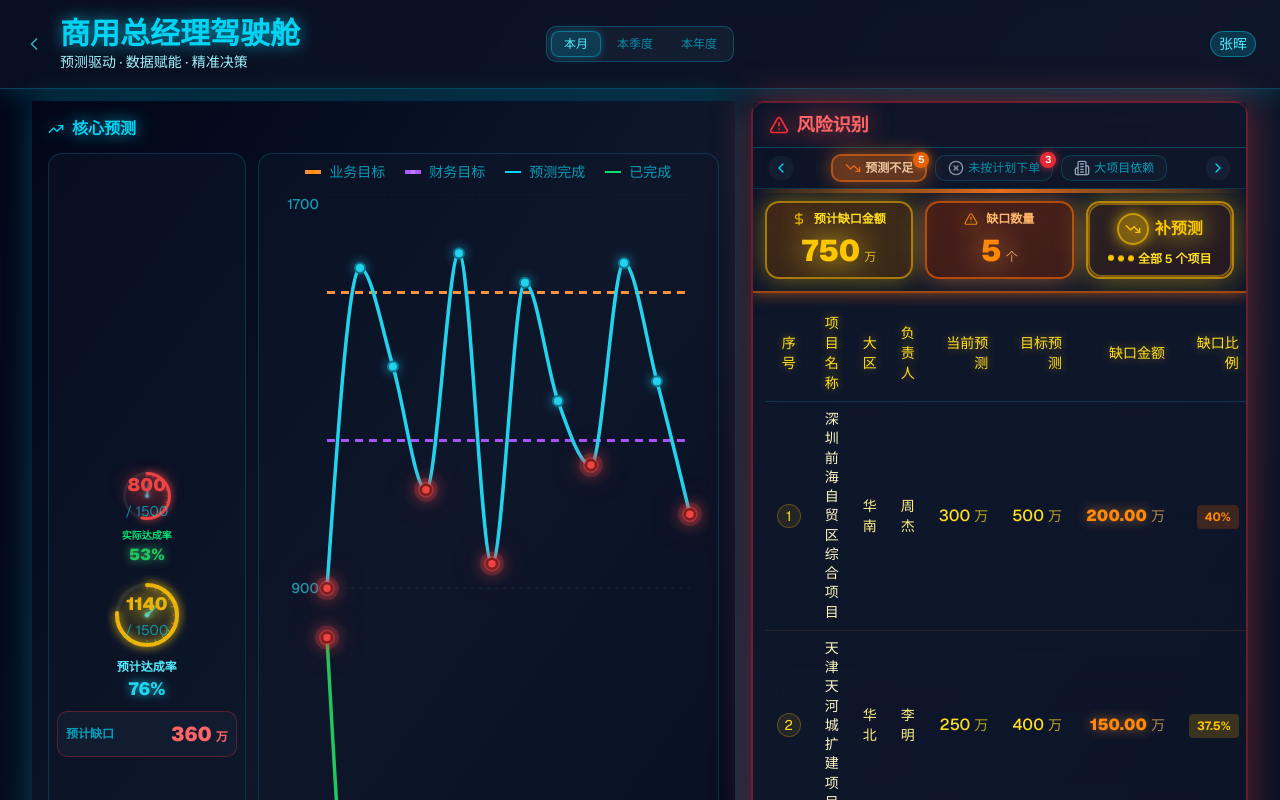
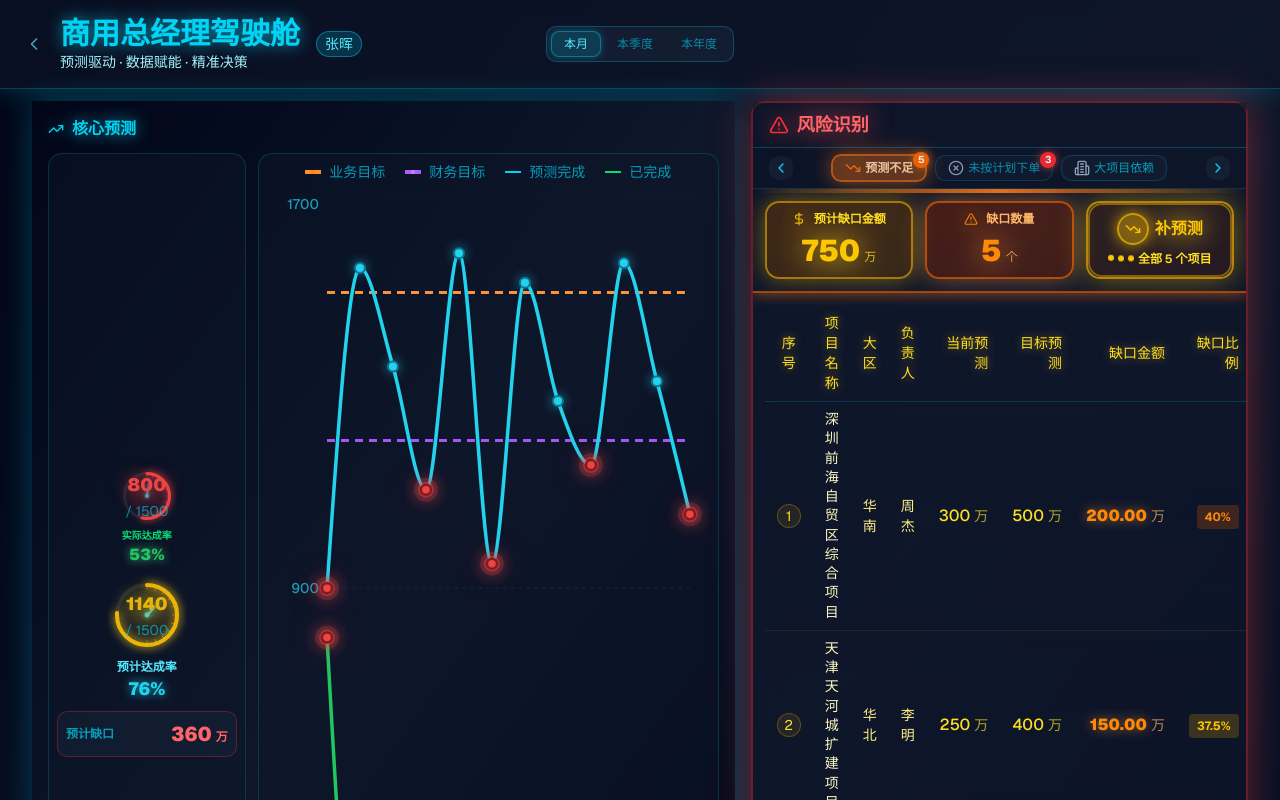
Before and after one commit to navylee1990/coze_jsc, a Next.js app: page /gm in a window 1280 px wide. Shown: the top 800 px of the page. Built offline with nearby package versions, Linux system fonts and the light colour scheme.

Commit message:
refactor: 调整header布局，登录人移到标题右侧

```diff
--- a/src/app/gm/page.tsx
+++ b/src/app/gm/page.tsx
@@ -377,7 +377,7 @@ export default function GMDashboard() {
       >
         <div className="max-w-[1920px] min-w-[1280px] mx-auto px-6 py-4">
           <div className="grid grid-cols-3 items-center">
-            {/* 左侧：返回箭头 + 标题 */}
+            {/* 左侧：返回箭头 + 标题 + 登录人 */}
             <div className="flex items-center gap-4">
               <Link href="/" className={`${DASHBOARD_STYLES.textMuted} hover:text-white transition-colors`}>
                 <ChevronLeft className="w-5 h-5" />
@@ -386,6 +386,12 @@ export default function GMDashboard() {
                 <h1 className={`text-xl sm:text-2xl lg:text-3xl font-bold ${DASHBOARD_STYLES.neon}`}>{PAGE_TITLE}</h1>
                 <p className={`text-xs sm:text-sm ${DASHBOARD_STYLES.textSecondary}`}>预测驱动 · 数据赋能 · 精准决策</p>
               </div>
+              <Badge
+                variant="outline"
+                className="text-xs sm:text-sm bg-cyan-500/20 border-cyan-500/50 text-cyan-300"
+              >
+                张晖
+              </Badge>
             </div>
 
             {/* 中间：时间维度选择器居中 */}
@@ -427,14 +433,8 @@ export default function GMDashboard() {
               </div>
             </div>
 
-            {/* 右侧：登录人Badge */}
+            {/* 右侧：空占位 */}
             <div className="flex items-center justify-end">
-              <Badge
-                variant="outline"
-                className="text-xs sm:text-sm bg-cyan-500/20 border-cyan-500/50 text-cyan-300"
-              >
-                张晖
-              </Badge>
             </div>
           </div>
         </div>
```
